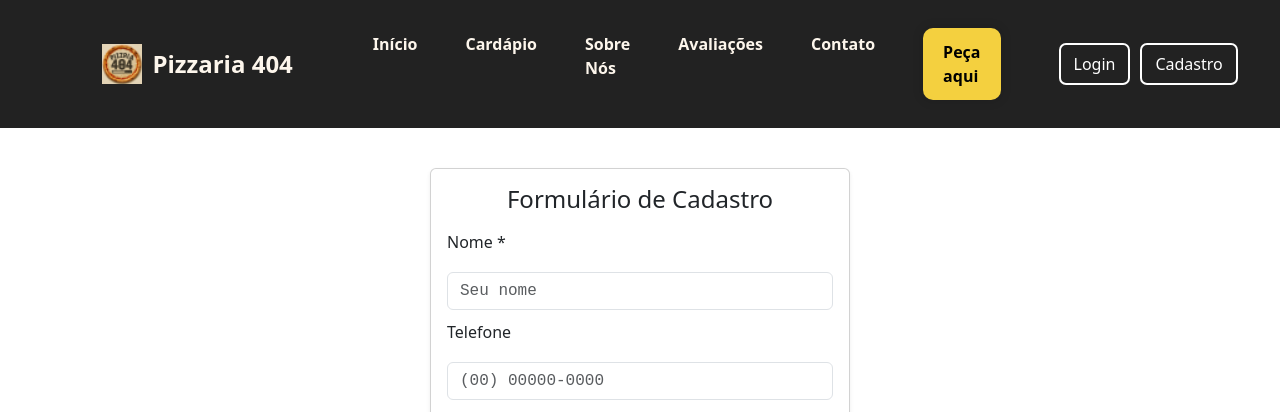
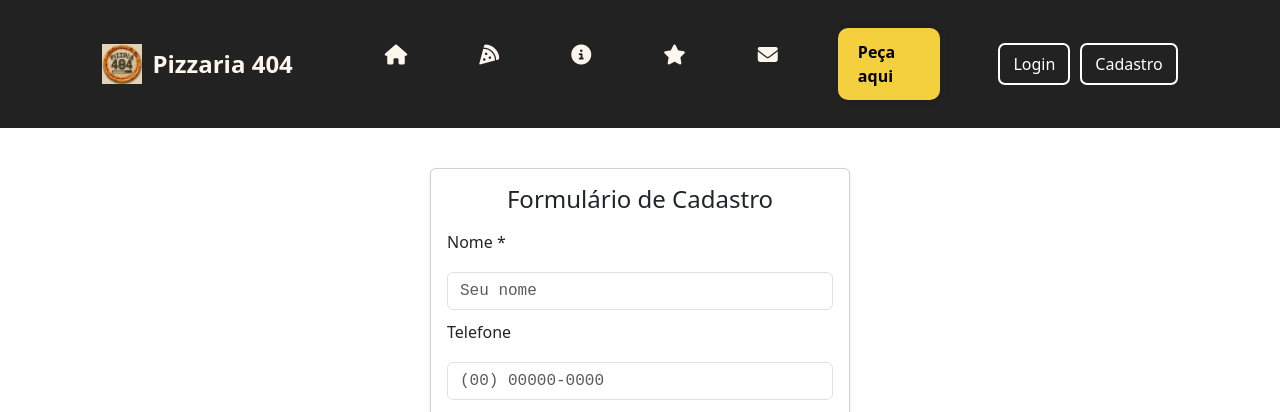
Before and after one commit to beatrizfmedeiros/projeto-backend, a Flask app: page /cadastro in a window 1280 px wide. Shown: the top 412 px of the page. Run offline with Flask 3, Linux system fonts and the light colour scheme; parts of the project's set-up code (start-up, migrations or seed data) failed here and were passed over.

Commit message:
style(frontend): upgrade navbar to premium icon items with pure CSS glow tooltips on desktop and beautiful side-by-side list elements on mobile

```diff
--- a/frontend/static/css/style.css
+++ b/frontend/static/css/style.css
@@ -117,9 +117,78 @@ header {
 
 .nav-item:hover a { color: #F4D03F; }
 
-.nav-item.active a {
+/* ÍCONES PREMIUM E TOOLTIPS DA NAVBAR DESKTOP */
+.nav-link-icon {
+  position: relative;
+  font-size: 20px;
+  color: #FDF6EC !important;
+  padding: 8px 12px;
+  border-radius: 8px;
+  transition: all 0.25s ease-in-out;
+  display: inline-flex;
+  align-items: center;
+  justify-content: center;
+  text-decoration: none;
+  border-bottom: 2px solid transparent;
+}
+
+.nav-link-icon:hover {
+  color: #F4D03F !important;
+  background-color: rgba(255, 255, 255, 0.08);
+  transform: translateY(-2px);
+}
+
+.nav-item.active .nav-link-icon {
+  color: #F4D03F !important;
+  border-bottom: 2px solid #F4D03F;
+  border-radius: 8px 8px 0 0;
+}
+
+/* Tooltip Customizado em CSS Puro */
+.nav-link-icon::after {
+  content: attr(data-tooltip);
+  position: absolute;
+  bottom: -42px;
+  left: 50%;
+  transform: translateX(-50%) translateY(10px);
+  background: #222222;
   color: #FDF6EC;
-  border-bottom: 3px solid #ffe100;
+  font-size: 11px;
+  font-weight: 600;
+  font-family: system-ui, -apple-system, sans-serif !important;
+  padding: 6px 12px;
+  border-radius: 6px;
+  white-space: nowrap;
+  opacity: 0;
+  visibility: hidden;
+  transition: all 0.2s ease-in-out;
+  box-shadow: 0 4px 12px rgba(0, 0, 0, 0.2);
+  border: 1px solid rgba(255, 255, 255, 0.1);
+  pointer-events: none;
+  z-index: 1000;
+}
+
+.nav-link-icon::before {
+  content: '';
+  position: absolute;
+  bottom: -17px;
+  left: 50%;
+  transform: translateX(-50%) translateY(10px);
+  border-width: 6px;
+  border-style: solid;
+  border-color: transparent transparent #222222 transparent;
+  opacity: 0;
+  visibility: hidden;
+  transition: all 0.2s ease-in-out;
+  pointer-events: none;
+  z-index: 1000;
+}
+
+.nav-link-icon:hover::after,
+.nav-link-icon:hover::before {
+  opacity: 1;
+  visibility: visible;
+  transform: translateX(-50%) translateY(0);
 }
 
 /* AUTH */
--- a/frontend/templates/base.html
+++ b/frontend/templates/base.html
@@ -24,11 +24,31 @@
       </a>
 
       <ul id="nav_list">
-        <li class="nav-item"><a href="/#inicio">Início</a></li>
-        <li class="nav-item"><a href="/#cardapio">Cardápio</a></li>
-        <li class="nav-item"><a href="/sobre">Sobre Nós</a></li>
-        <li class="nav-item"><a href="/#depoimentos">Avaliações</a></li>
-        <li class="nav-item"><a href="/#contato">Contato</a></li>
+        <li class="nav-item">
+          <a href="/#inicio" class="nav-link-icon" data-tooltip="Início">
+            <i class="fa-solid fa-house"></i>
+          </a>
+        </li>
+        <li class="nav-item">
+          <a href="/#cardapio" class="nav-link-icon" data-tooltip="Cardápio">
+            <i class="fa-solid fa-pizza-slice"></i>
+          </a>
+        </li>
+        <li class="nav-item">
+          <a href="/sobre" class="nav-link-icon" data-tooltip="Sobre Nós">
+            <i class="fa-solid fa-circle-info"></i>
+          </a>
+        </li>
+        <li class="nav-item">
+          <a href="/#depoimentos" class="nav-link-icon" data-tooltip="Avaliações">
+            <i class="fa-solid fa-star"></i>
+          </a>
+        </li>
+        <li class="nav-item">
+          <a href="/#contato" class="nav-link-icon" data-tooltip="Contato">
+            <i class="fa-solid fa-envelope"></i>
+          </a>
+        </li>
       </ul>
 
       <div class="btn-default">
@@ -53,11 +73,11 @@
   <!-- Menu mobile -->
   <div id="mobile_menu">
     <ul id="mobile_nav_list">
-      <li class="nav-item"><a href="/#inicio">Início</a></li>
-      <li class="nav-item"><a href="/#cardapio">Cardápio</a></li>
-      <li class="nav-item"><a href="/sobre">Sobre Nós</a></li>
-      <li class="nav-item"><a href="/#depoimentos">Avaliações</a></li>
-      <li class="nav-item"><a href="/#contato">Contato</a></li>
+      <li class="nav-item"><a href="/#inicio"><i class="fa-solid fa-house me-2"></i> Início</a></li>
+      <li class="nav-item"><a href="/#cardapio"><i class="fa-solid fa-pizza-slice me-2"></i> Cardápio</a></li>
+      <li class="nav-item"><a href="/sobre"><i class="fa-solid fa-circle-info me-2"></i> Sobre Nós</a></li>
+      <li class="nav-item"><a href="/#depoimentos"><i class="fa-solid fa-star me-2"></i> Avaliações</a></li>
+      <li class="nav-item"><a href="/#contato"><i class="fa-solid fa-envelope me-2"></i> Contato</a></li>
       <div id="auth-nav-mobile" style="display:flex; flex-direction:column; gap:12px;">
         <li class="nav-item"><a href="/login">Login</a></li>
         <li class="nav-item"><a href="/cadastro">Cadastro</a></li>
```
